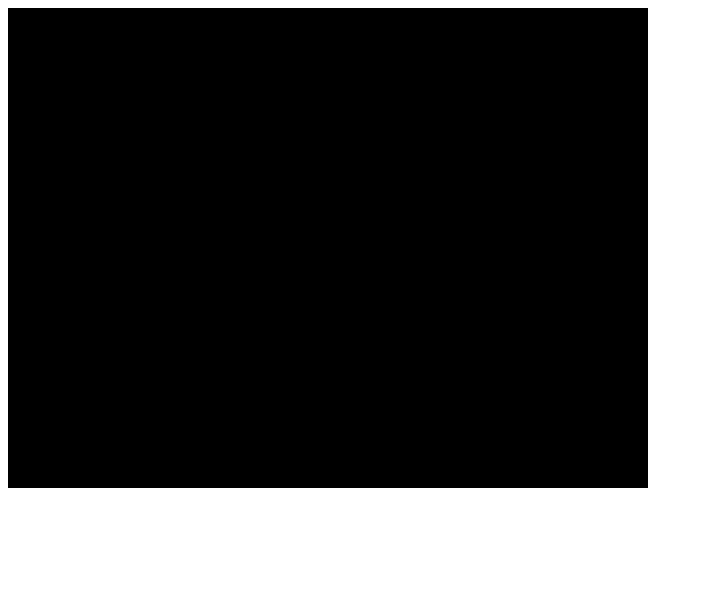
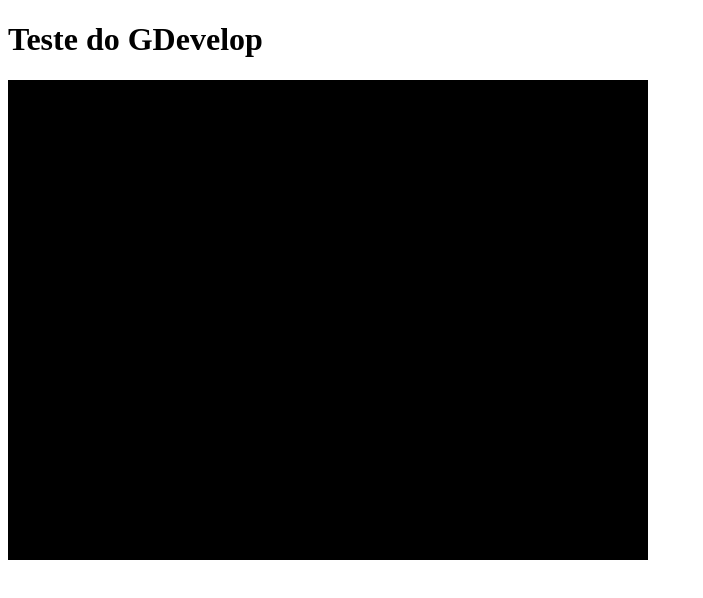
Before and after one commit to DinisB/testegdevelop.github.io, a plain HTML site: page index.html in a window 1280 px wide. Shown: the whole page, without its empty margins (0-703 px from the left). Drawn offline with Linux system fonts and the light colour scheme.

Commit message:
Add title

```diff
--- a/index.html
+++ b/index.html
@@ -4,6 +4,7 @@
     <meta charset="UTF-8">
     <meta name="viewport" content="width=device-width, initial-scale=1.0">
     <title>Xion</title>
+    <h1>Teste do GDevelop</h1>
     <link rel="stylesheet" href="style.css">
   </head>
   <body>
```
